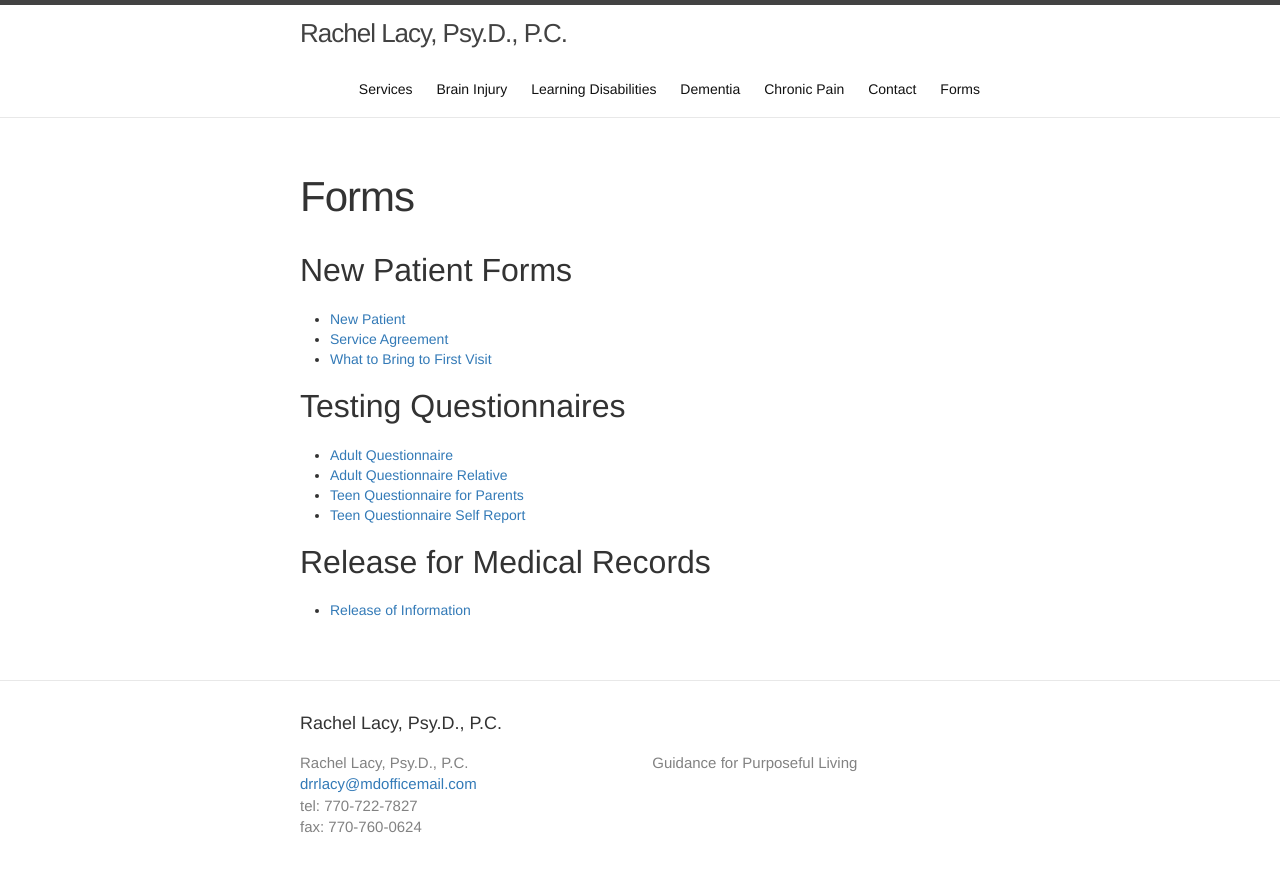
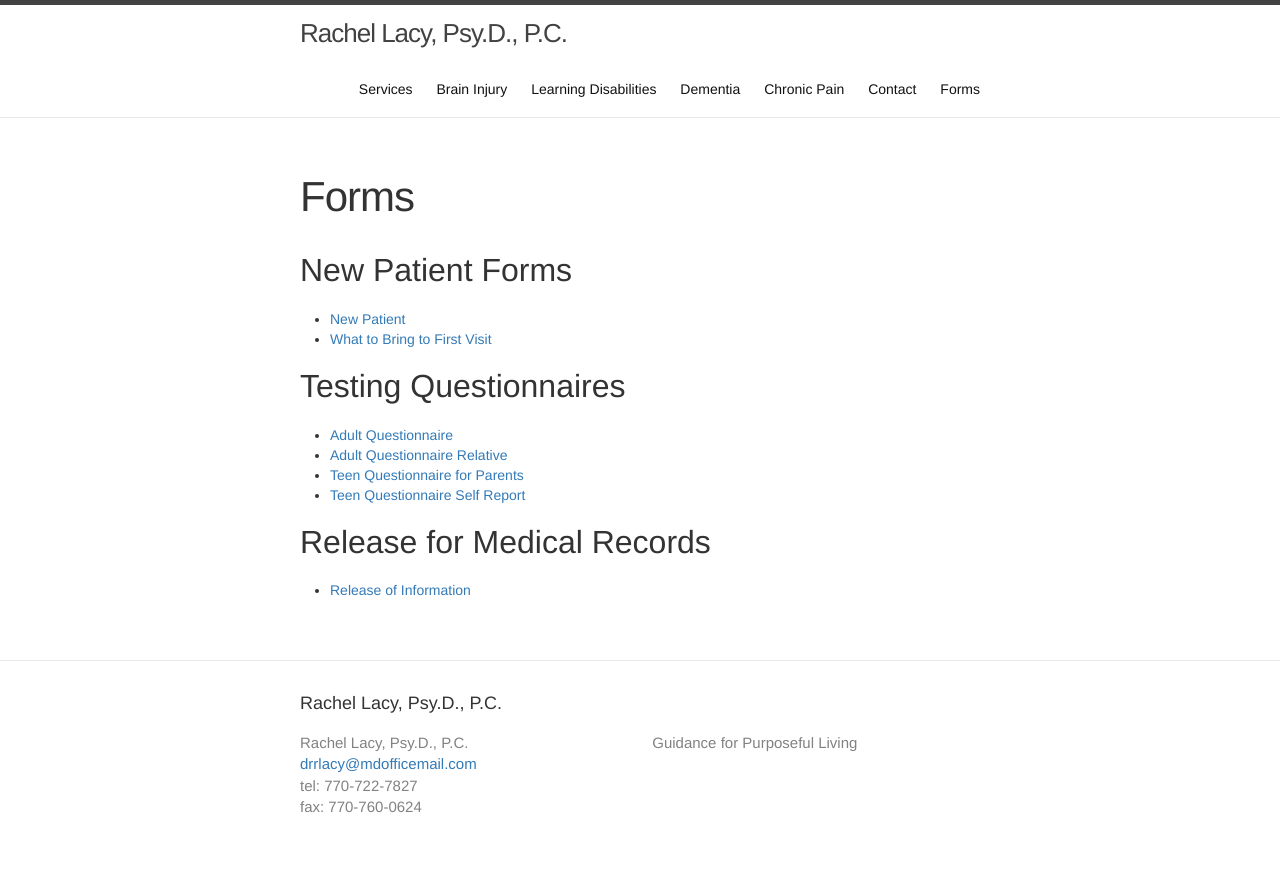
Before and after one commit to halcyon/renewedbrain.com, a Jekyll site: the page built from forms.md, in a window 1280 px wide. Shown: the top 872 px of the page. Built offline with Jekyll 4.4.1, drawn with Linux system fonts in a browser that asks for light colours.

Commit message:
removed service agreement

```diff
--- a/forms.md
+++ b/forms.md
@@ -6,7 +6,6 @@ weight: 7
 ---
 ## New Patient Forms
 * [New Patient](new-patient.pdf)
-* [Service Agreement](service-agreement.pdf)
 * [What to Bring to First Visit](what-to-bring-to-first-visit.pdf)
 
 ## Testing Questionnaires
```
